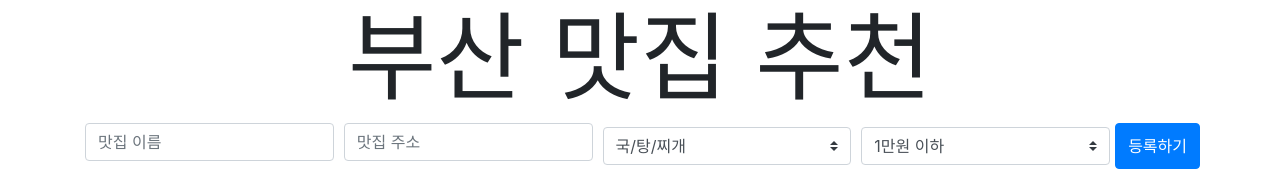
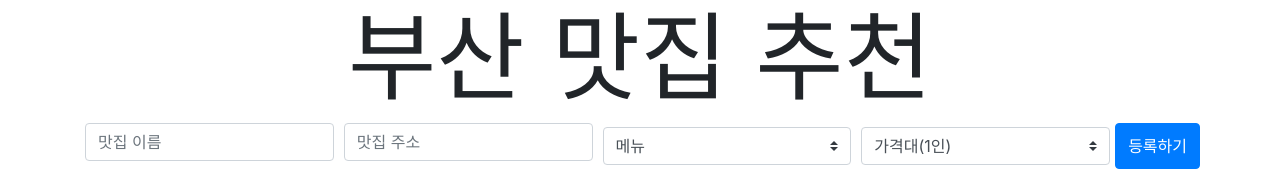
Before and after one commit to hancandice/geonmool-yelp-client, a React (Create React App) app: page / in a window 1280 px wide. Shown: the top 191 px of the page. Built offline with nearby package versions, Linux system fonts and the light colour scheme; no server answers.

Commit message:
FINISH add restaurant feature

```diff
--- a/src/components/AddRestaurant.jsx
+++ b/src/components/AddRestaurant.jsx
@@ -1,12 +1,35 @@
-import React from "react";
+import React, { useState, useContext } from "react";
+import RestaurantFinder from "../apis/RestaurantFinder";
+import { RestaurantsContext } from "../context/RestaurantsContext";
 
 const AddRestaurant = () => {
+  const { addRestaurant } = useContext(RestaurantsContext);
+  const [name, setName] = useState("");
+  const [location, setLocation] = useState("");
+  const [menu, setMenu] = useState("메뉴");
+  const [priceRange, setPriceRange] = useState("가격대(1인)");
+
+  const handleSubmit = async (e) => {
+    e.preventDefault(); // not to lose all the states
+    try {
+      const response = await RestaurantFinder.post("/", {
+        name,
+        location,
+        menu,
+        price_range: priceRange,
+      });
+      addRestaurant(response.data.data.restaurant);
+      console.log(response);
+    } catch (err) {}
+  };
   return (
     <div className="mb-4">
       <form action="">
         <div className="form-row">
           <div className="col">
             <input
+              value={name}
+              onChange={(e) => setName(e.target.value)}
               type="text"
               className="form-control"
               placeholder="맛집 이름"
@@ -14,13 +37,19 @@ const AddRestaurant = () => {
           </div>
           <div className="col">
             <input
+              value={location}
+              onChange={(e) => setLocation(e.target.value)}
               type="text"
               className="form-control"
               placeholder="맛집 주소"
             />
           </div>
           <div className="col">
-            <select className="custom-select my-1 mr-sm-2">
+            <select
+              value={menu}
+              onChange={(e) => setMenu(e.target.value)}
+              className="custom-select my-1 mr-sm-2"
+            >
               <option disabled>메뉴</option>
               <option value="A">국/탕/찌개</option>
               <option value="B">육류</option>
@@ -35,8 +64,12 @@ const AddRestaurant = () => {
             </select>
           </div>
           <div className="col">
-            <select className="custom-select my-1 mr-sm-2">
-              <option disabled>인당 가격대</option>
+            <select
+              value={priceRange}
+              onChange={(e) => setPriceRange(e.target.value)}
+              className="custom-select my-1 mr-sm-2"
+            >
+              <option disabled>가격대(1인)</option>
               <option value="1">1만원 이하</option>
               <option value="2">1만원 ~ 2만원</option>
               <option value="3">2만원 ~ 3만원</option>
@@ -44,7 +77,13 @@ const AddRestaurant = () => {
               <option value="5">4만원 이상</option>
             </select>
           </div>
-          <button className="btn btn-primary">등록하기</button>
+          <button
+            type="submit"
+            onClick={handleSubmit}
+            className="btn btn-primary"
+          >
+            등록하기
+          </button>
         </div>
       </form>
     </div>
--- a/src/components/RestaurantList.jsx
+++ b/src/components/RestaurantList.jsx
@@ -13,7 +13,7 @@ const RestaurantList = (props) => {
       } catch (err) {}
     };
     fetchData();
-  }, []);
+  }, [setRestaurants]);
 
   const handleMenus = (restaurant) => {
     const menu = restaurant.menu;
--- a/src/context/RestaurantsContext.js
+++ b/src/context/RestaurantsContext.js
@@ -5,8 +5,14 @@ export const RestaurantsContext = createContext();
 export const RestaurantsContextProvider = (props) => {
   const [restaurants, setRestaurants] = useState([]);
 
+  const addRestaurant = (restaurant) => {
+    setRestaurants([...restaurants, restaurant]);
+  };
+
   return (
-    <RestaurantsContext.Provider value={{ restaurants, setRestaurants }}>
+    <RestaurantsContext.Provider
+      value={{ restaurants, setRestaurants, addRestaurant }}
+    >
       {props.children}
     </RestaurantsContext.Provider>
   );
```
Also changed, not shown: 1 other file (tests, documents, lock files or other folders).
